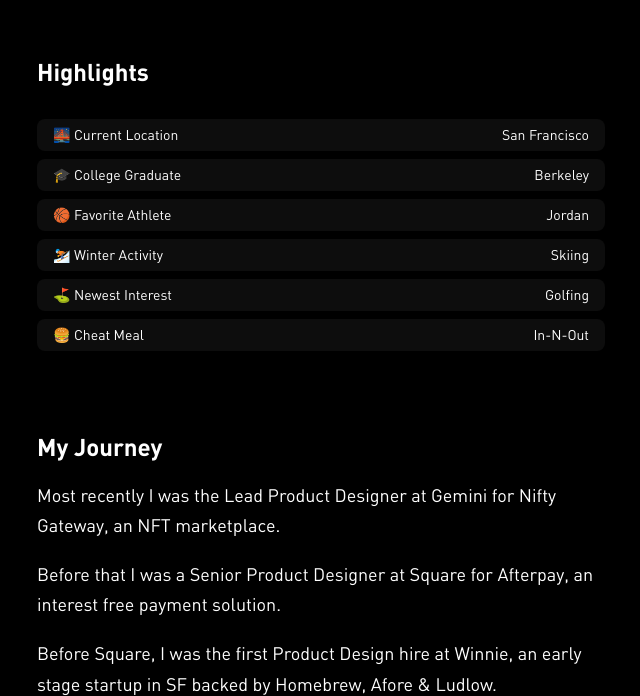
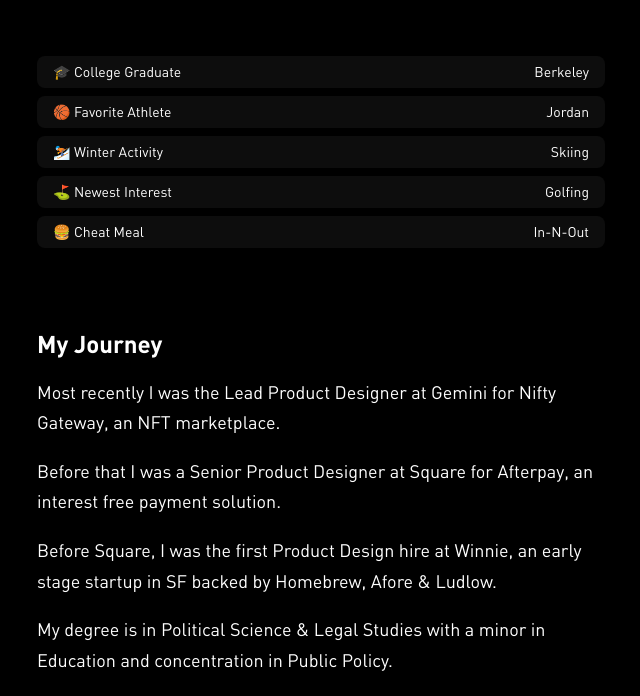
Before and after one commit to jotd/jotd-portfolio, a Jekyll site: the page about/index.html, which Jekyll copies as it is, in a window 1280 px wide and 900 px high, scrolled down 584 px, cut to the strip 204-900 px from the top of the window. Shown: the whole strip, without its empty margins (319-959 px from the left). Built offline with Jekyll 4.4.1, drawn with Linux system fonts in a browser that asks for light colours.

Commit message:
Update index.html

```diff
--- a/about/index.html
+++ b/about/index.html
@@ -56,16 +56,6 @@
 
 
 <div class="content-about">
-        <div class="content-row">
-            <div class="text-subheader-3">Highlights</div>
-            <div class="text-container desktop">
-              <div class="text-block-left">
-                🌉 Current Location
-              </div>
-              <div class="text-block-right">San Francisco</div>
-            </div>
-      </div>
-
 
       <div class="content-row">
         <div class="text-container desktop">
```
